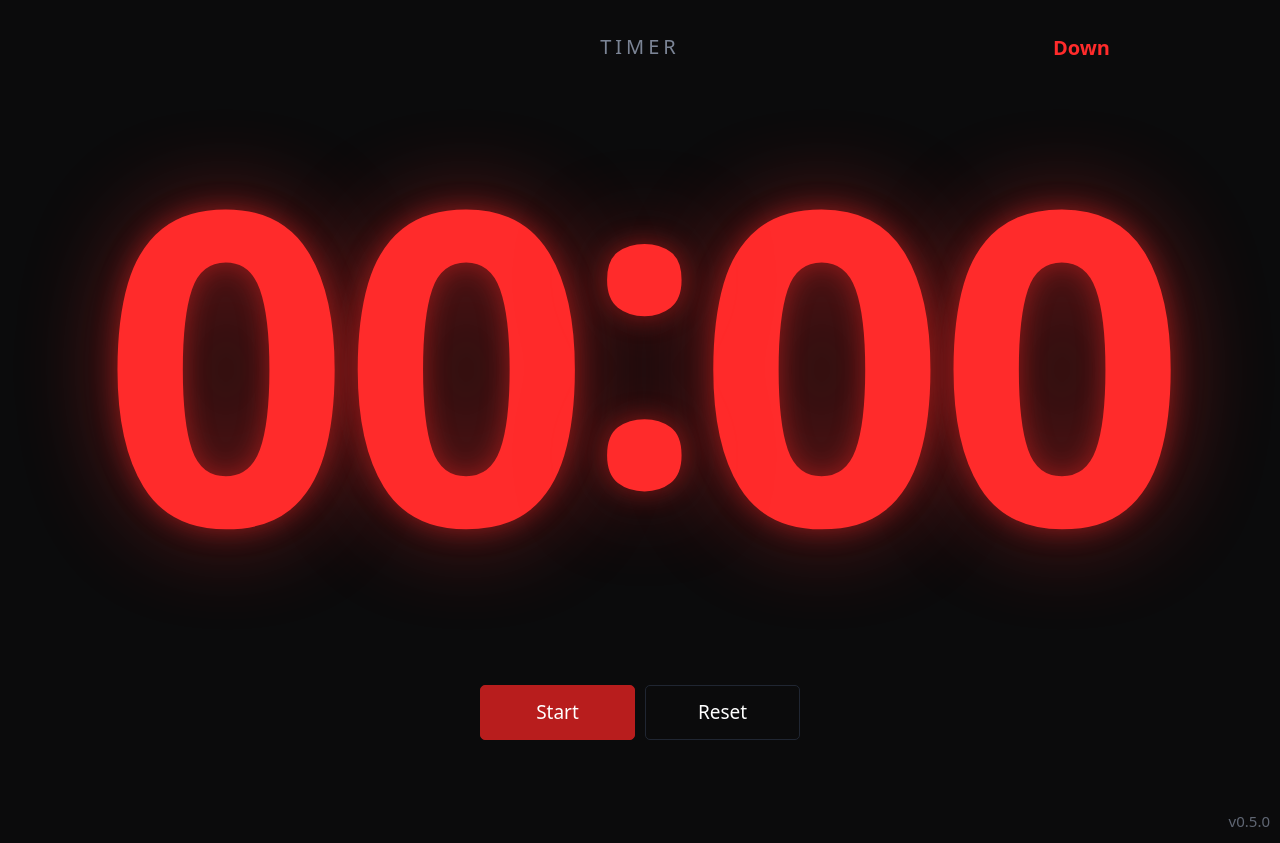
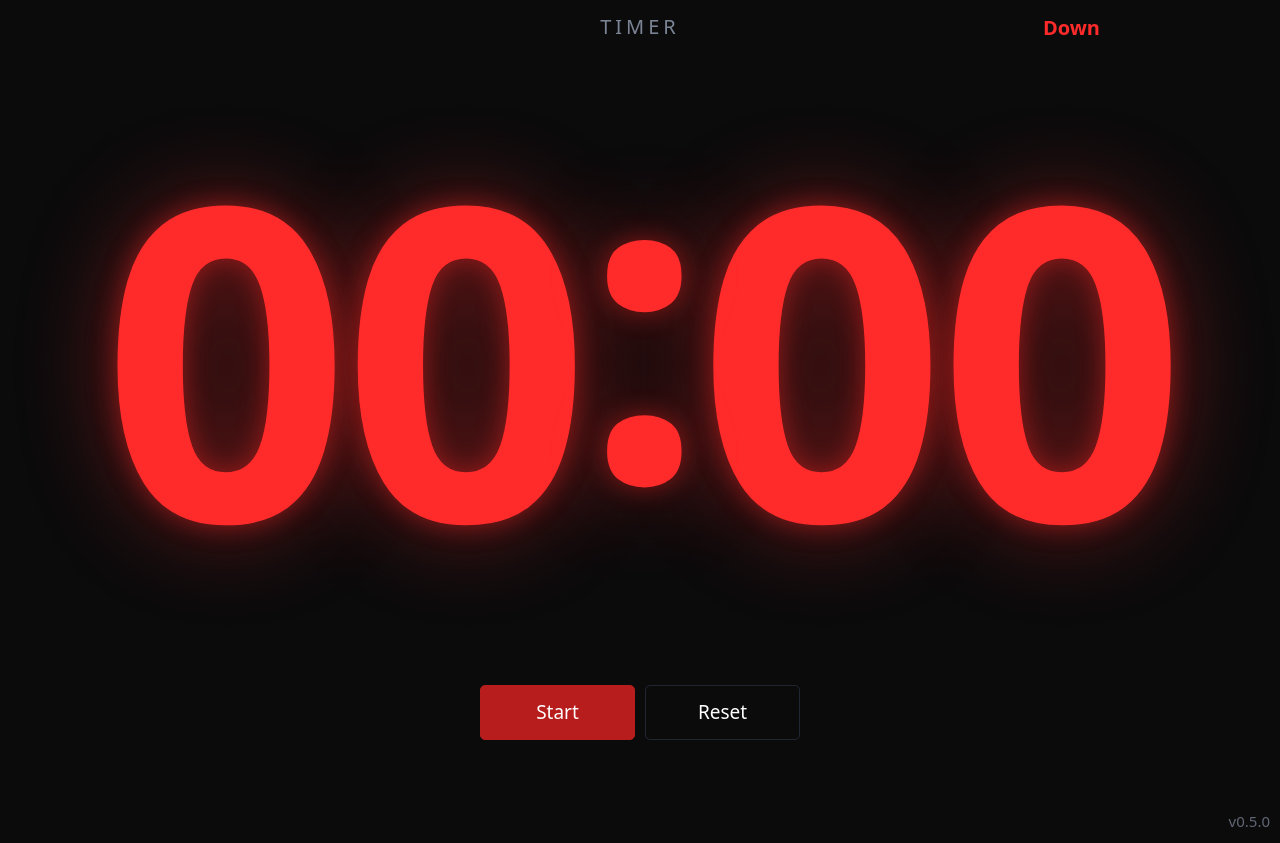
Before and after one commit to marcosgilf/timer, an Astro site: page / in a window 1280 px wide. Built offline with nearby package versions, Linux system fonts and the light colour scheme; Astro itself is replaced by a stand-in of ours.

Commit message:
fix(layout): keep app bar fixed on scroll

```diff
--- a/src/styles/app.css
+++ b/src/styles/app.css
@@ -2,6 +2,7 @@
 
 :root {
   --pico-background-color: #0b0b0c;
+  scroll-padding-block-start: calc(3.75rem + env(safe-area-inset-top));
   --digit-colour: #ff2b2b;
   --digit-glow: rgb(255 40 40 / 45%);
   --pico-primary: var(--digit-colour);
@@ -22,19 +23,28 @@
   min-height: 100dvh;
   width: 100%;
   max-width: none;
-  padding: 1rem max(0.5rem, env(safe-area-inset-left)) 1rem max(0.5rem, env(safe-area-inset-right));
+  padding: calc(1rem + 2.75rem + env(safe-area-inset-top)) max(0.5rem, env(safe-area-inset-left))
+    1rem max(0.5rem, env(safe-area-inset-right));
   padding-bottom: calc(3rem + env(safe-area-inset-bottom));
   overflow-x: hidden;
   text-align: center;
 }
 
 .app-bar {
+  position: fixed;
+  z-index: 3;
+  inset-block-start: 0;
+  inset-inline-start: 50%;
   display: grid;
   grid-template-columns: 1fr auto 1fr;
   align-items: center;
   width: min(100%, 48rem);
-  min-height: 2.75rem;
+  min-height: calc(2.75rem + env(safe-area-inset-top));
   margin: 0;
+  padding-block-start: env(safe-area-inset-top);
+  padding-inline: max(0.5rem, env(safe-area-inset-left)) max(0.5rem, env(safe-area-inset-right));
+  transform: translateX(-50%);
+  background: var(--pico-background-color);
 }
 
 .app-bar h1 {
```
